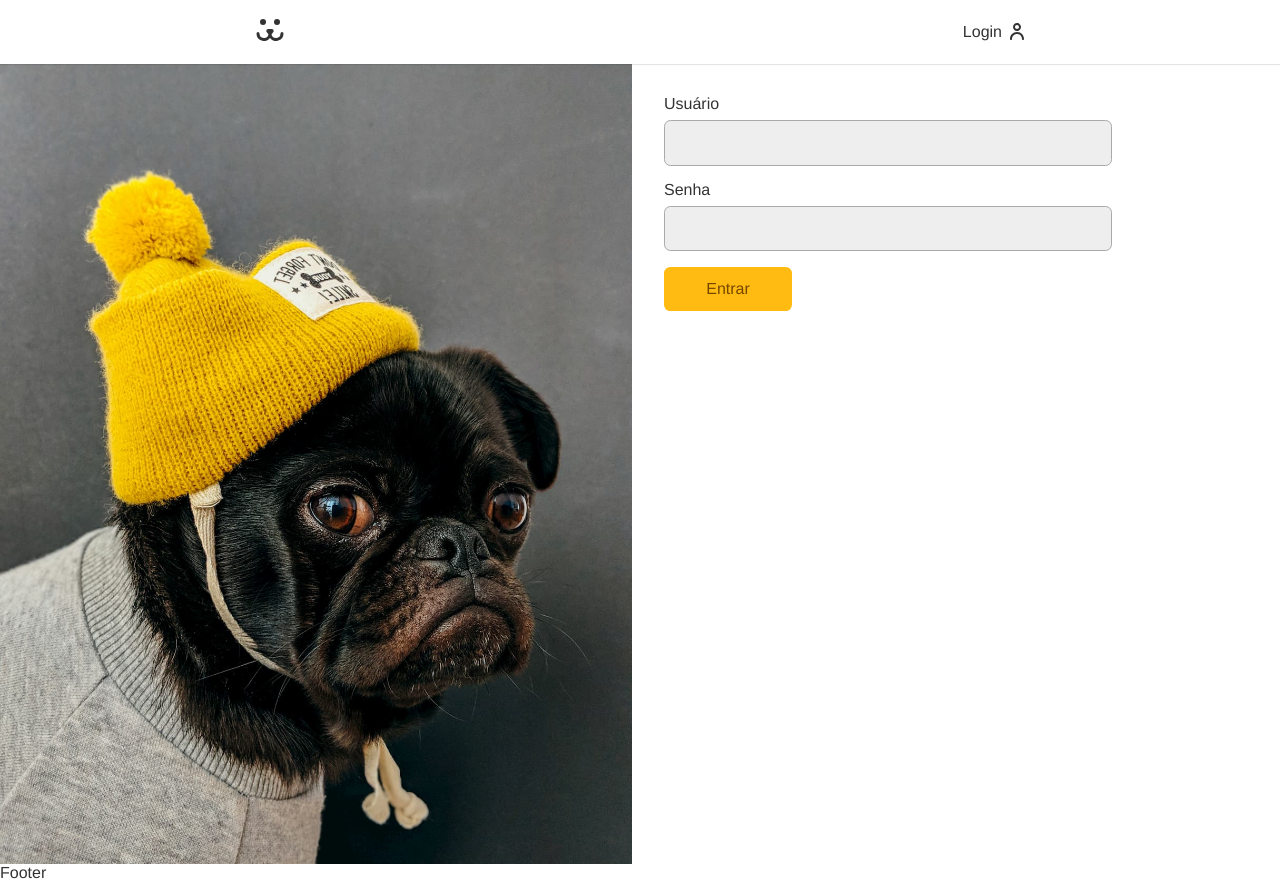
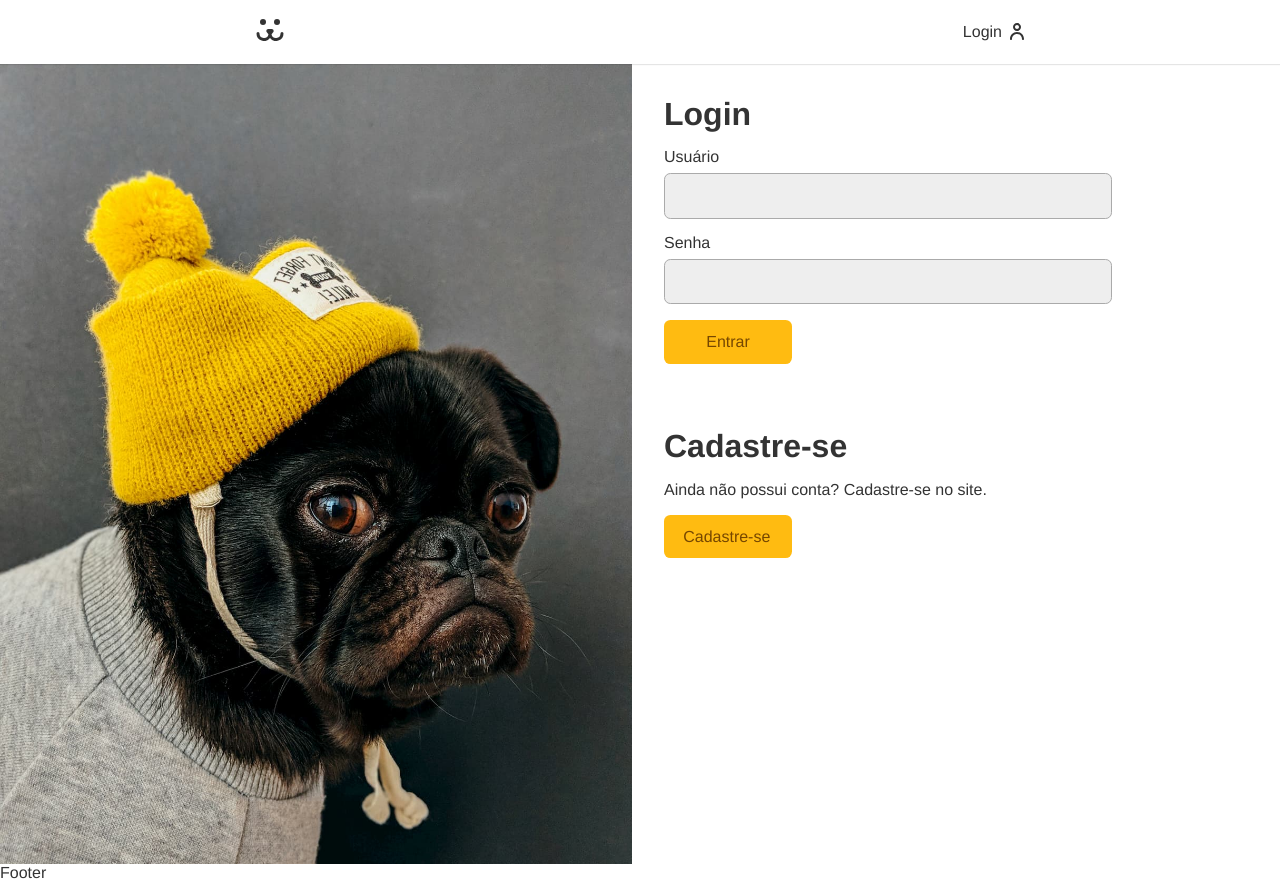
Before and after one commit to cafecomlucas/origamidDogsReactWeb, a React (Vite) app: page /login in a window 1280 px wide. Built offline with nearby package versions, Linux system fonts and the light colour scheme.

Commit message:
LoginForm | LoginNewUser | Página de nova conta

```diff
--- a/src/Components/Login/Login.jsx
+++ b/src/Components/Login/Login.jsx
@@ -16,7 +16,7 @@ const Login = () => {
       <div className={styles.forms}>
         <Routes>
           <Route path="/" element={<LoginForm />} />
-          <Route path="new" element={<LoginNewUser />} />
+          <Route path="new-account" element={<LoginNewUser />} />
           <Route path="recovery-password" element={<LoginRecoveryPassword />} />
           <Route path="reset-password" element={<LoginResetPassword />} />
         </Routes>
--- a/src/Components/Login/Login.module.css
+++ b/src/Components/Login/Login.module.css
@@ -11,6 +11,11 @@
   display: block;
   background: url('../../Assets/login.jpg') no-repeat center center;
   background-size: cover;
+}
+
+.login h1 {
+  font-size: 2rem;
+  margin-bottom: 1rem;
 }
 
 .forms {
--- a/src/Components/Login/LoginForm.jsx
+++ b/src/Components/Login/LoginForm.jsx
@@ -3,6 +3,9 @@ import Input from '../Forms/Input';
 import Button from '../Forms/Button';
 import useForm from '../../Hooks/useForm';
 import { UserContext } from '../../UserContext';
+import { Link } from 'react-router-dom';
+import styles from './LoginForm.module.css';
+import stylesBtn from '../Forms/Button.module.css';
 
 const LoginForm = () => {
   const username = useForm();
@@ -23,7 +26,8 @@ const LoginForm = () => {
 
   return (
     <section>
-      <form onSubmit={handleSubmit}>
+      <h1>Login</h1>
+      <form className={styles.form} onSubmit={handleSubmit}>
         <Input label="Usuário" type="text" name="username" {...username} />
         <Input label="Senha" type="password" name="password" {...password} />
         {isAppLoading ? (
@@ -31,6 +35,13 @@ const LoginForm = () => {
         ) : (
           <Button>Entrar</Button>
         )}
+        <div className={styles.newaccount}>
+          <h2>Cadastre-se</h2>
+          <p>Ainda não possui conta? Cadastre-se no site.</p>
+          <Link className={stylesBtn.button} to="/login/new-account">
+            Cadastre-se
+          </Link>
+        </div>
         {appError && <p style={{ marginTop: '2rem' }}>{appError}</p>}
       </form>
     </section>
--- /dev/null
+++ b/src/Components/Login/LoginForm.module.css
@@ -0,0 +1,20 @@
+.form {
+  margin-bottom: 2rem;
+}
+
+.newaccount {
+  margin: 4rem 0;
+}
+
+.newaccount h2 {
+  font-size: 2rem;
+  margin-bottom: 1rem;
+}
+
+.newaccount p {
+  margin-bottom: 1rem;
+}
+
+.newaccount a {
+  display: inline-block;
+}
--- a/src/Components/Login/LoginNewUser.jsx
+++ b/src/Components/Login/LoginNewUser.jsx
@@ -1,5 +1,34 @@
+import React from 'react';
+import useForm from '../../Hooks/useForm';
+import Input from '../Forms/Input';
+import Button from '../Forms/Button';
+
 const LoginNewUser = () => {
-  return <div>LoginNewUser</div>;
+  const username = useForm();
+  const email = useForm();
+  const password = useForm();
+
+  const handleSubmit = React.useCallback(
+    async (e) => {
+      e.preventDefault();
+      console.log('username: ', username.value);
+      console.log('email: ', email.value);
+      console.log('password: ', password.value);
+    },
+    [username, email, password],
+  );
+
+  return (
+    <section>
+      <h1>Cadastre-se</h1>
+      <form onSubmit={handleSubmit}>
+        <Input label="Usuário" type="text" name="username" {...username} />
+        <Input label="E-mail" type="email" name="email" {...email} />
+        <Input label="Senha" type="password" name="password" {...password} />
+        <Button>Cadastrar</Button>
+      </form>
+    </section>
+  );
 };
 
 export default LoginNewUser;
```
Also changed, not shown: 1 other file (tests, documents, lock files or other folders).
